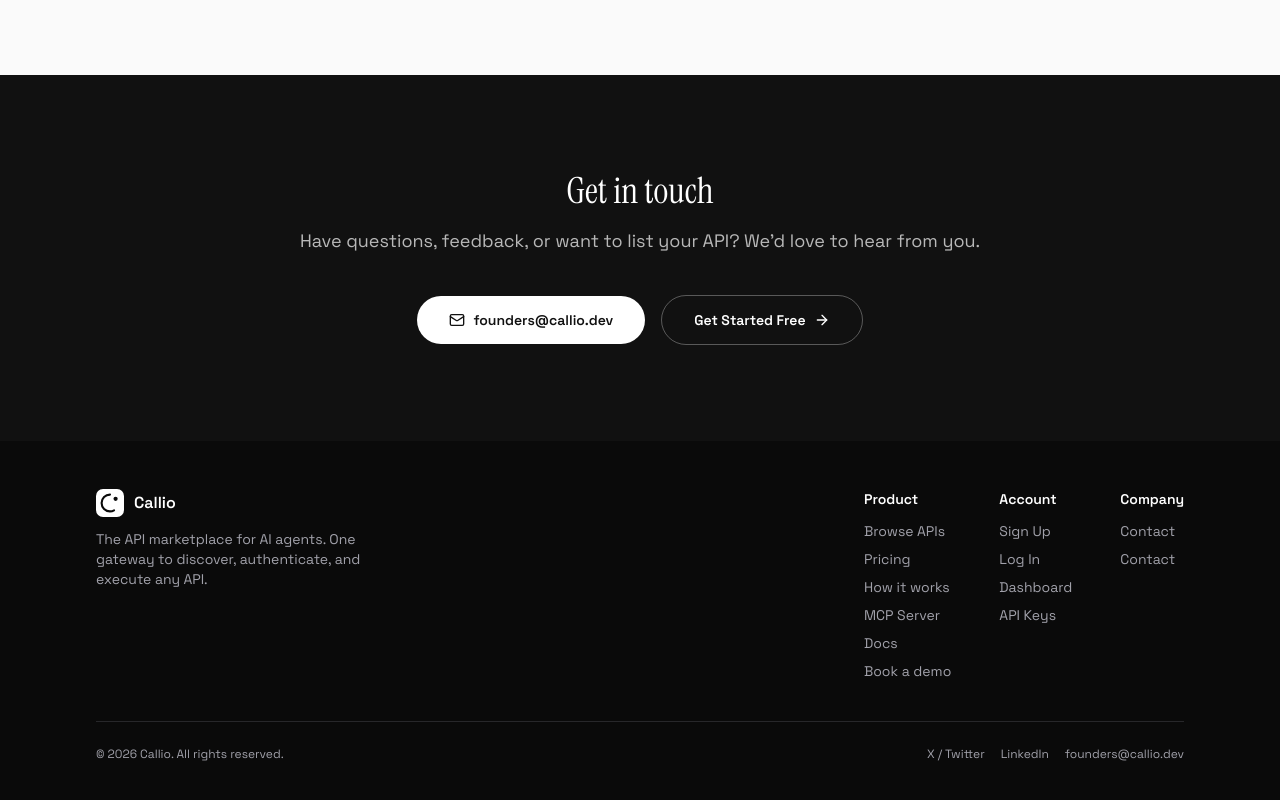
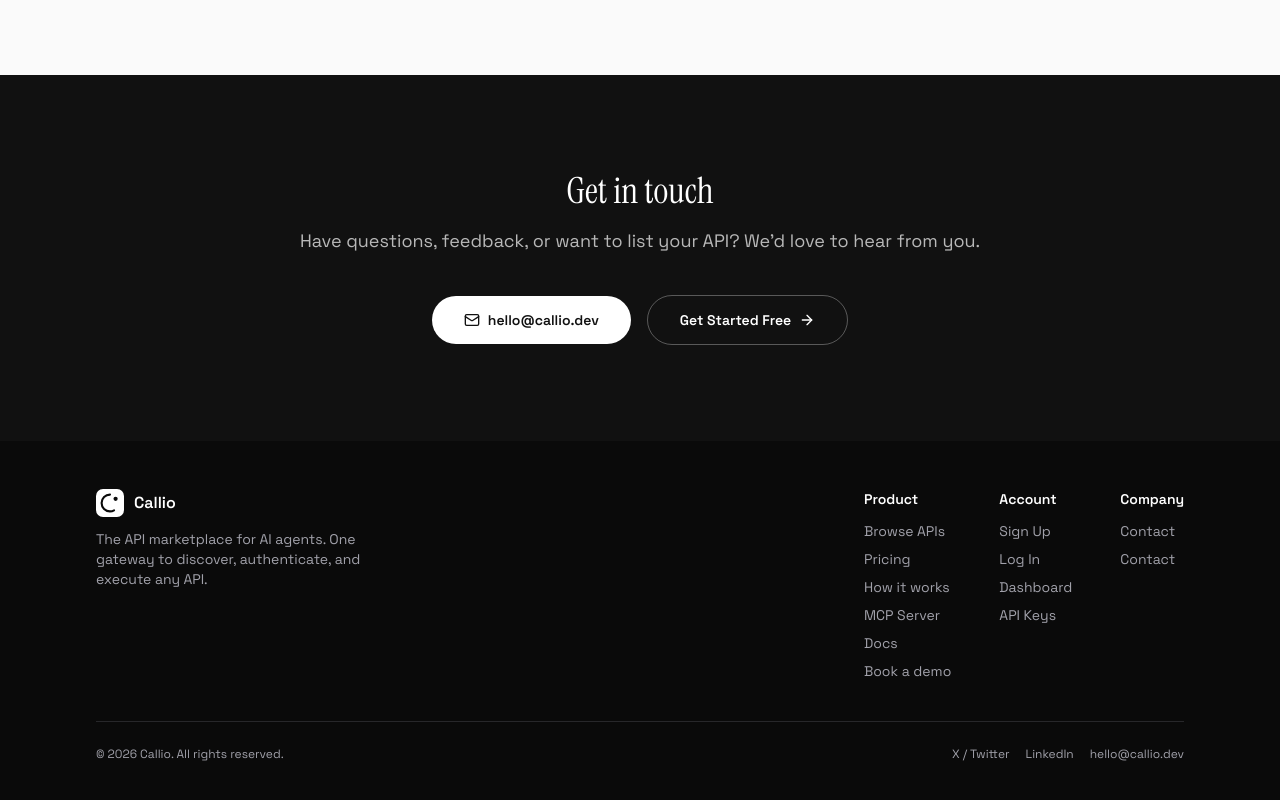
Before and after one commit to hmadhsan/callio, a Next.js app: page / in a window 1280 px wide. Shown: the part 5004-5804 px from the top of the page. Built offline with nearby package versions, Linux system fonts and the light colour scheme; no server answers.

Commit message:
added stripe live key and email address fix

```diff
--- a/src/app/docs/page.tsx
+++ b/src/app/docs/page.tsx
@@ -47,7 +47,7 @@ export default function DocsPage() {
               <p className="text-[var(--muted)] text-sm mb-3">Use your key to call any API through the Callio proxy:</p>
               <div className="bg-[#1a1a1a] rounded-lg p-4 overflow-x-auto">
                 <pre className="text-green-400 text-xs font-mono">
-{`curl -X GET "https://callio.dev/api/proxy/jsonplaceholder/posts/1" \\
+                  {`curl -X GET "https://callio.dev/api/proxy/jsonplaceholder/posts/1" \\
   -H "Authorization: Bearer callio_your_key_here"`}
                 </pre>
               </div>
@@ -90,7 +90,7 @@ export default function DocsPage() {
             <p className="text-[var(--muted)] text-sm">For APIs with custom base URLs, you can also use the forwarding mode:</p>
             <div className="bg-[#1a1a1a] rounded-lg p-4">
               <pre className="text-green-400 text-xs font-mono">
-{`https://callio.dev/api/proxy/<api-slug>/forward?target=<encoded-url>`}
+                {`https://callio.dev/api/proxy/<api-slug>/forward?target=<encoded-url>`}
               </pre>
             </div>
 
@@ -123,7 +123,7 @@ export default function DocsPage() {
             </p>
             <div className="bg-[#1a1a1a] rounded-lg p-4 overflow-x-auto">
               <pre className="text-green-400 text-xs font-mono">
-{`{
+                {`{
   "callio": {
     "api_key": "callio_your_key_here",
     "proxy_url": "https://callio.dev/api/proxy"
@@ -146,7 +146,7 @@ export default function DocsPage() {
               <h3 className="font-semibold mb-2">Python</h3>
               <div className="bg-[#1a1a1a] rounded-lg p-4">
                 <pre className="text-green-400 text-xs font-mono">
-{`import requests
+                  {`import requests
 
 headers = {"Authorization": "Bearer callio_your_key"}
 response = requests.get(
@@ -161,7 +161,7 @@ print(response.json())`}
               <h3 className="font-semibold mb-2">JavaScript</h3>
               <div className="bg-[#1a1a1a] rounded-lg p-4">
                 <pre className="text-green-400 text-xs font-mono">
-{`const response = await fetch(
+                  {`const response = await fetch(
   "https://callio.dev/api/proxy/jsonplaceholder/posts/1",
   { headers: { Authorization: "Bearer callio_your_key" } }
 );
@@ -174,7 +174,7 @@ console.log(data);`}
         </section>
 
         <div className="text-center py-8 border-t border-[var(--line)]">
-          <p className="text-[var(--muted)] text-sm">Need help? Contact us at <a href="mailto:founders@callio.dev" className="text-[var(--accent)] hover:underline">founders@callio.dev</a></p>
+          <p className="text-[var(--muted)] text-sm">Need help? Contact us at <a href="mailto:hello@callio.dev" className="text-[var(--accent)] hover:underline">hello@callio.dev</a></p>
         </div>
       </div>
     </div>
--- a/src/app/page.tsx
+++ b/src/app/page.tsx
@@ -410,11 +410,11 @@ export default function Home() {
           </p>
           <div className="mt-10 flex flex-col sm:flex-row items-center justify-center gap-4">
             <a
-              href="mailto:founders@callio.dev"
+              href="mailto:hello@callio.dev"
               className="inline-flex items-center gap-2 px-8 py-3.5 bg-white text-[var(--accent)] font-semibold rounded-full hover:bg-white/90 transition text-sm"
             >
               <Mail className="w-4 h-4" />
-              founders@callio.dev
+              hello@callio.dev
             </a>
             <AuthAwareCTA
               className="px-8 py-3.5 border border-white/30 text-white font-semibold rounded-full hover:bg-white/10 transition text-sm"
@@ -463,7 +463,7 @@ export default function Home() {
                 <div className="text-white font-semibold mb-3">Company</div>
                 <div className="space-y-2">
                   <a href="#contact" className="block hover:text-white transition">Contact</a>
-                  <a href="mailto:founders@callio.dev" className="block hover:text-white transition">Contact</a>
+                  <a href="mailto:hello@callio.dev" className="block hover:text-white transition">Contact</a>
                 </div>
               </div>
             </div>
@@ -473,7 +473,7 @@ export default function Home() {
             <div className="flex items-center gap-4">
               <a href="https://x.com" target="_blank" rel="noopener noreferrer" className="hover:text-white transition">X / Twitter</a>
               <a href="https://linkedin.com" target="_blank" rel="noopener noreferrer" className="hover:text-white transition">LinkedIn</a>
-              <a href="mailto:founders@callio.dev" className="hover:text-white transition">founders@callio.dev</a>
+              <a href="mailto:hello@callio.dev" className="hover:text-white transition">hello@callio.dev</a>
             </div>
           </div>
         </div>
--- a/src/app/pricing/page.tsx
+++ b/src/app/pricing/page.tsx
@@ -165,6 +165,9 @@ function PricingCard({ plan }: { plan: typeof plans[0] }) {
           )}
         </button>
       )}
+      {plan.price > 0 && (
+        <p className="text-xs text-center text-[var(--muted)] mt-3">Cancel anytime, no questions asked</p>
+      )}
     </div>
   );
 }
```
